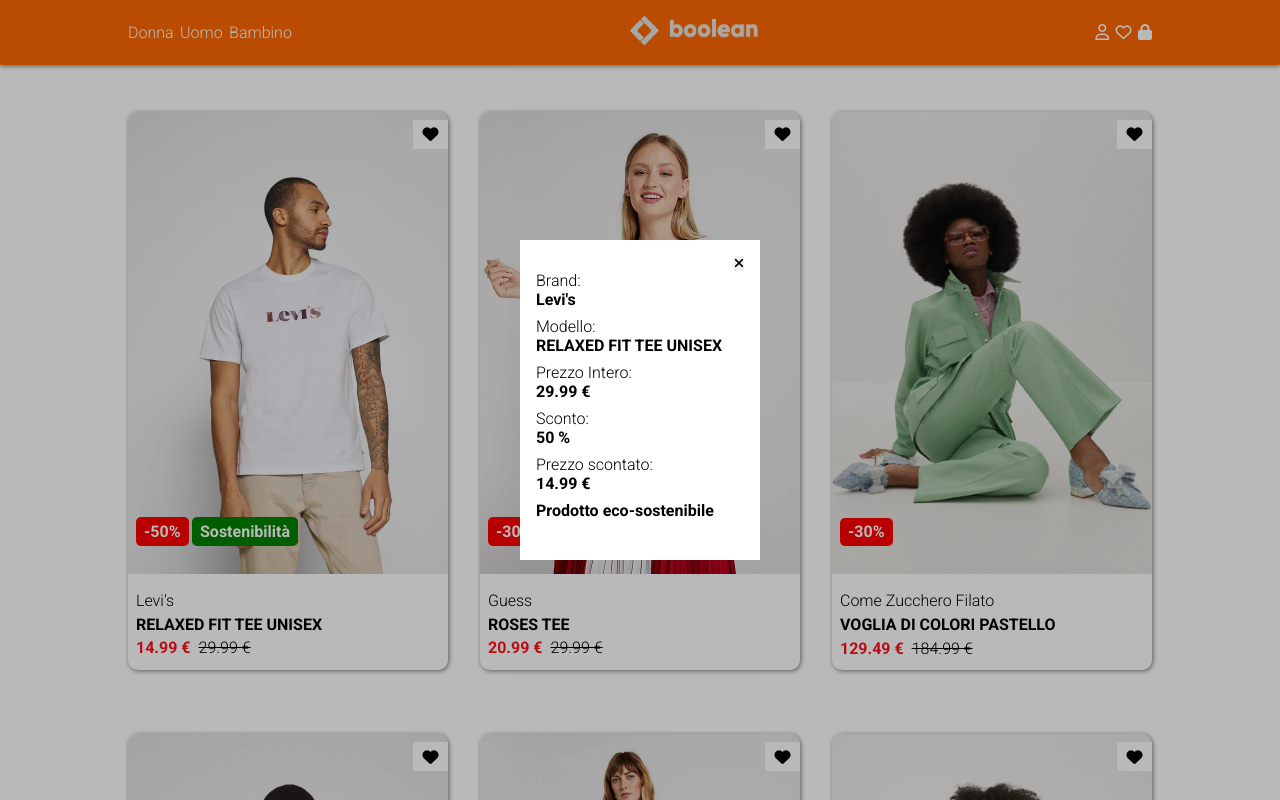
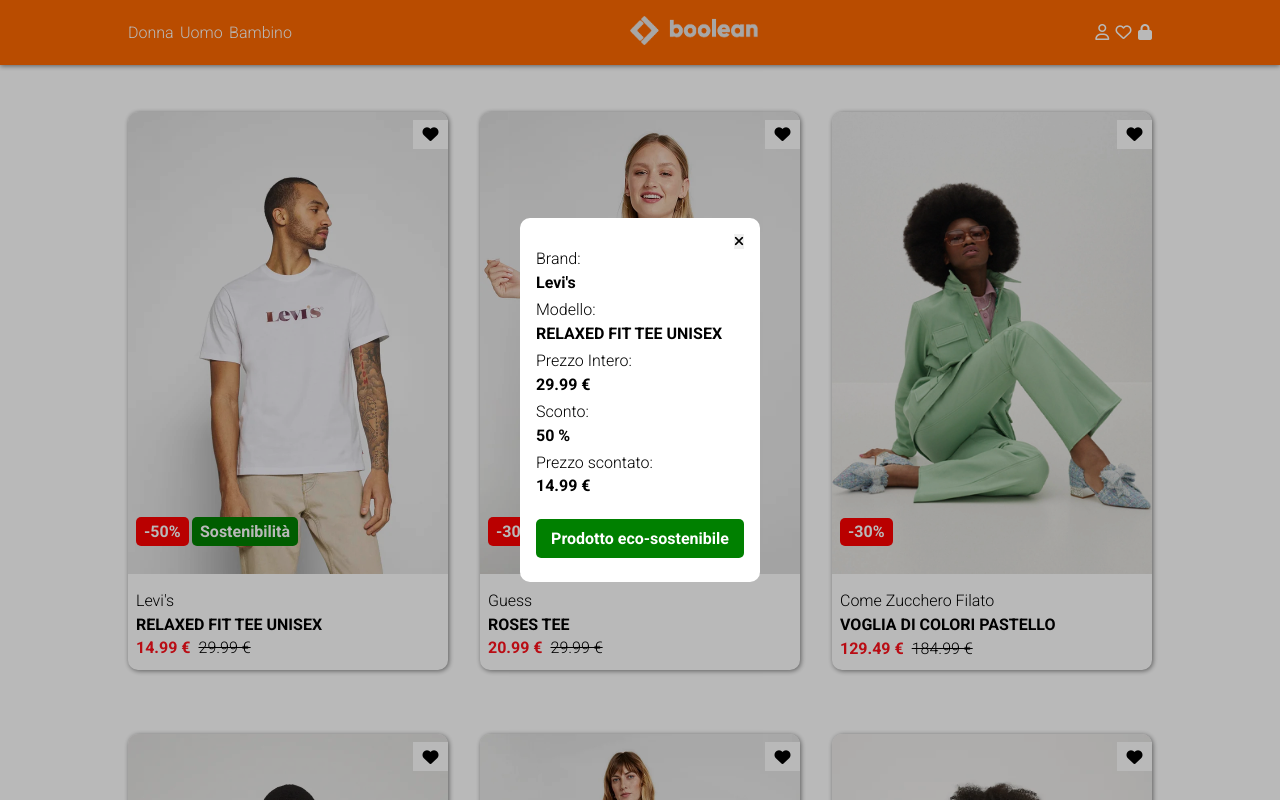
Before and after one commit to PaoloMarzocchi/vite-boolando, a Vue app: page / in a window 1280 px wide. Both pictures are taken after a click on the item "RELAXED FIT TEE UNISEX". Shown: the top 800 px of the page. Built offline with nearby package versions, Linux system fonts and the light colour scheme; data requests are answered from the project's data file.

Commit message:
edit modal box style

```diff
--- a/src/assets/scss/partials/_cards.scss
+++ b/src/assets/scss/partials/_cards.scss
@@ -80,6 +80,10 @@
             margin: 0.3rem 0;
         }
 
+        #model:hover {
+            cursor: pointer;
+        }
+
         .discount-price,
         .full-price {
             color: $bool-discount-price;
--- a/src/assets/scss/partials/_modal-product.scss
+++ b/src/assets/scss/partials/_modal-product.scss
@@ -16,8 +16,8 @@
 
     #modal-box {
         width: 15rem;
-        height: 20rem;
         padding: 1rem;
+        border-radius: 10px;
         background-color: $bool-light;
         z-index: 101;
         display: flex;
@@ -27,10 +27,27 @@
             border: none;
             margin-left: auto;
             align-self: self-end;
+
+            &:hover {
+                cursor: pointer;
+            }
         }
 
         li {
             margin-bottom: 0.5rem;
+
+            h4 {
+                margin: 0.3rem 0;
+            }
+        }
+
+        #eco {
+            background-color: $bool-eco;
+            color: $bool-light;
+            padding: 0.3rem;
+            border-radius: 5px;
+            text-align: center;
+            margin-top: 1.5rem;
         }
     }
 }
--- a/src/components/ModalProduct.vue
+++ b/src/components/ModalProduct.vue
@@ -56,7 +56,7 @@
 
                 </template>
 
-                <li v-show="product.eco">
+                <li v-show="product.eco" id="eco">
                     <h4>
                         Prodotto eco-sostenibile
                     </h4>
--- a/src/components/ProductCard.vue
+++ b/src/components/ProductCard.vue
@@ -42,7 +42,7 @@
                     <li>
                         {{ product.brand }}
                     </li>
-                    <li @click="showProduct(product)">
+                    <li @click="showProduct(product)" id="model">
                         <h4>{{ product.type }}</h4>
                     </li>
                     <li>
```
